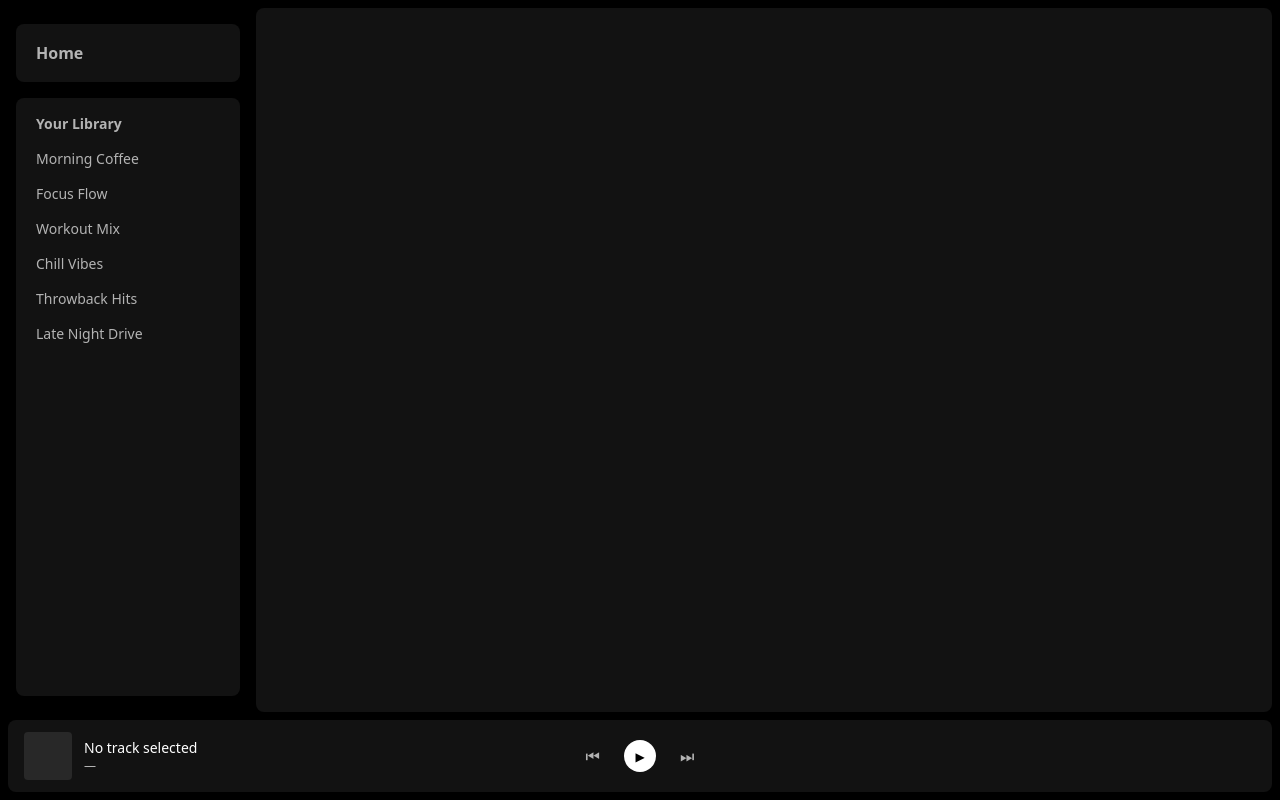
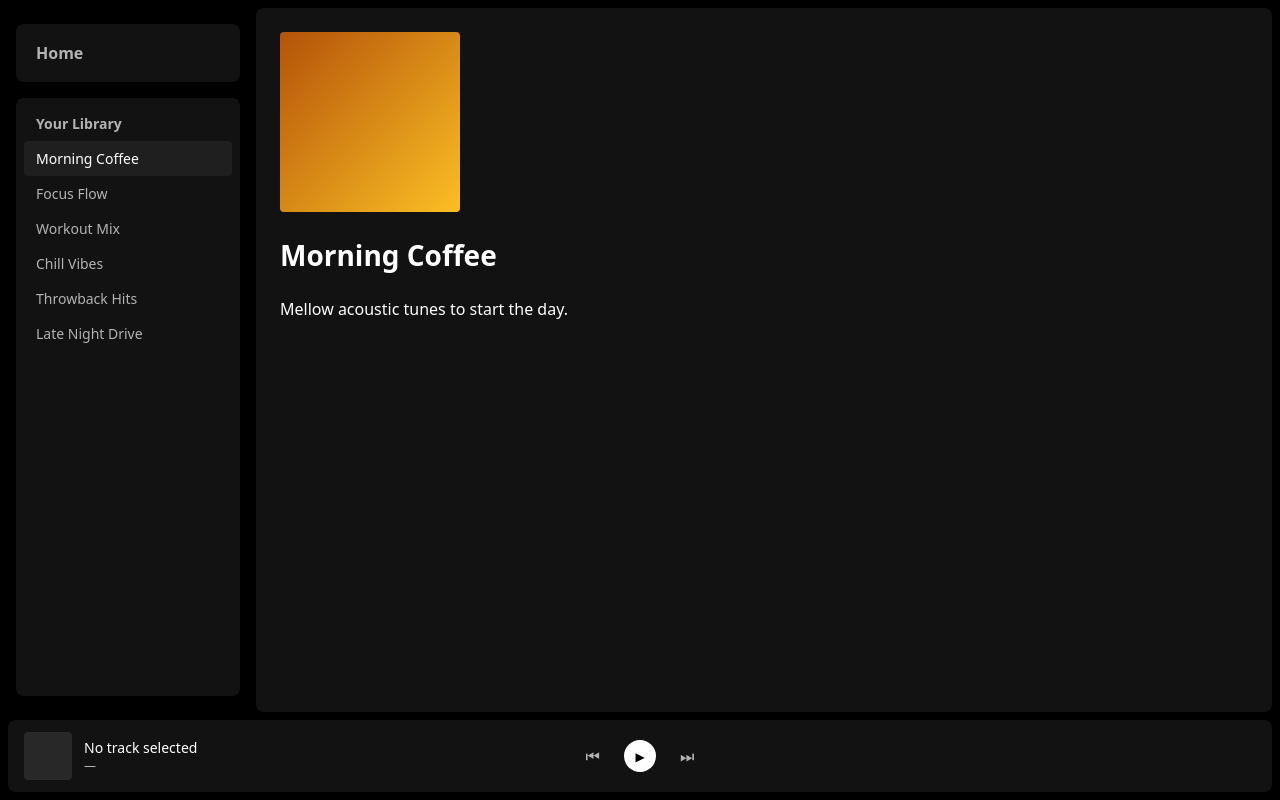
Before and after one commit to humaali-create/spotify-clone, a React (Vite) app: page /playlist/1 in a window 1280 px wide. Built offline with nearby package versions, Linux system fonts and the light colour scheme.

Commit message:
Fix navigation
Navigation dependencies were added.

```diff
--- a/src/App.jsx
+++ b/src/App.jsx
@@ -2,6 +2,7 @@ import { Route, Routes } from 'react-router-dom'
 import Sidebar from './components/Sidebar.jsx'
 import PlayerBar from './components/PlayerBar.jsx'
 import Home from './pages/Home.jsx'
+import PlaylistPage from './pages/PlaylistPage.jsx'
 
 function App() {
   return (
@@ -10,6 +11,7 @@ function App() {
       <main className="main-content">
         <Routes>
           <Route path="/" element={<Home />} />
+          <Route path="/playlist/:playlistId" element={<PlaylistPage />} />
         </Routes>
       </main>
       <PlayerBar />
--- a/src/components/Sidebar.css
+++ b/src/components/Sidebar.css
@@ -48,14 +48,19 @@
 }
 
 .sidebar-playlist {
+  border-radius: 4px;
+}
+
+.sidebar-playlist-link {
+  display: block;
   padding: 8px 12px;
   border-radius: 4px;
   color: var(--text-muted);
   font-size: 14px;
-  cursor: default;
 }
 
-.sidebar-playlist:hover {
+.sidebar-playlist-link:hover,
+.sidebar-playlist-link.active {
   background: var(--surface-hover);
   color: var(--text);
 }
--- a/src/components/Sidebar.jsx
+++ b/src/components/Sidebar.jsx
@@ -16,7 +16,12 @@ function Sidebar() {
         <ul className="sidebar-playlists">
           {playlists.map((playlist) => (
             <li key={playlist.id} className="sidebar-playlist">
-              {playlist.name}
+              <NavLink
+                to={`/playlist/${playlist.id}`}
+                className="sidebar-playlist-link"
+              >
+                {playlist.name}
+              </NavLink>
             </li>
           ))}
         </ul>
--- /dev/null
+++ b/src/pages/PlaylistPage.jsx
@@ -0,0 +1,30 @@
+import { Link, useParams } from 'react-router-dom'
+import { playlists } from '../data/mockData.js'
+
+function PlaylistPage() {
+  const { playlistId } = useParams()
+  const playlist = playlists.find((item) => item.id === playlistId)
+
+  if (!playlist) {
+    return (
+      <section>
+        <h1 className="page-heading">Playlist not found</h1>
+        <Link to="/">Return home</Link>
+      </section>
+    )
+  }
+
+  const gradient = `linear-gradient(135deg, ${playlist.colors[0]}, ${playlist.colors[1]})`
+
+  return (
+    <section>
+      <div
+        style={{ background: gradient, width: '180px', aspectRatio: '1', borderRadius: '4px', marginBottom: '24px' }}
+      />
+      <h1 className="page-heading">{playlist.name}</h1>
+      <p>{playlist.description}</p>
+    </section>
+  )
+}
+
+export default PlaylistPage
```
